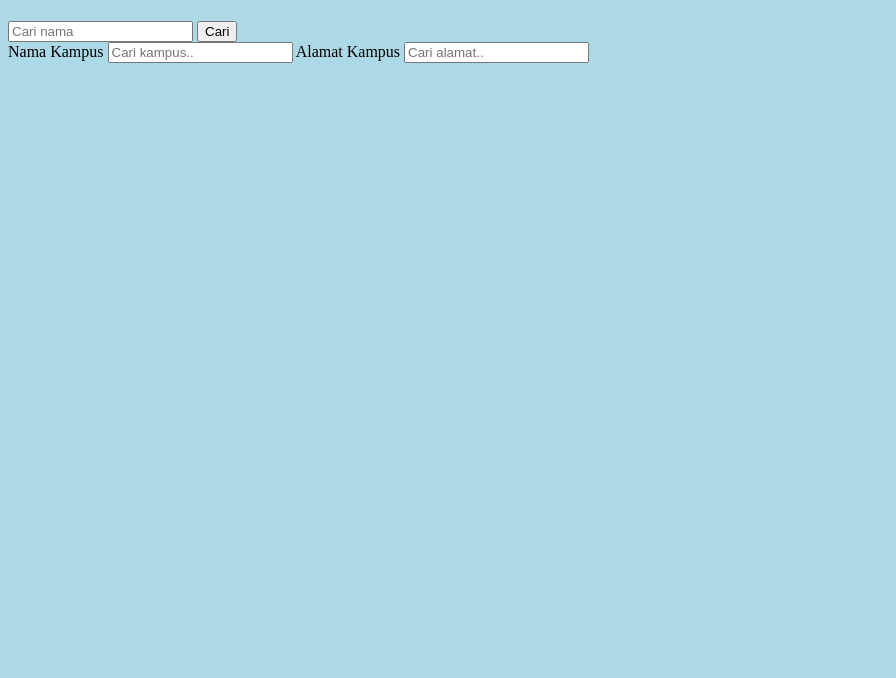
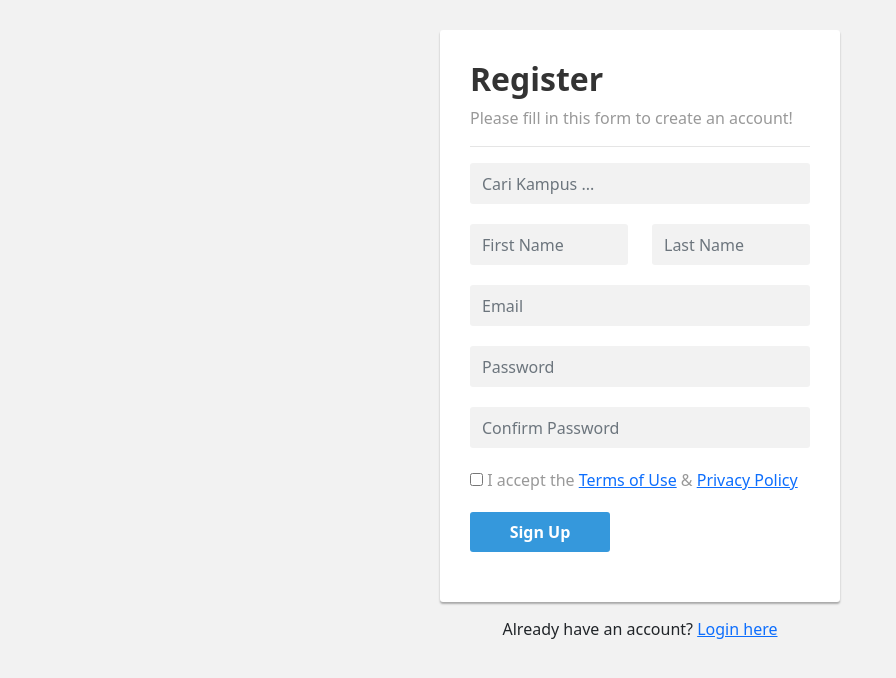
Before and after one commit to matapandax/tester-api, a Django app: page / in a window 1280 px wide. Shown: the top 678 px of the page, without its empty margins (0-896 px from the left). Run offline with Django 3.2, Linux system fonts and the light colour scheme; data that the repository does not hold is empty.

Commit message:
first commit

```diff
--- a/dikti_api/templates/home.html
+++ b/dikti_api/templates/home.html
@@ -1,44 +1,103 @@
 <!DOCTYPE html>
 <html lang="en">
 <head>
-    <meta charset="UTF-8">
-    <meta name="viewport" content="width=device-width, initial-scale=1.0">
-    <meta http-equiv="X-UA-Compatible" content="ie=edge">
-    <title>Pendaftaran</title>
+    <!-- Required meta tags -->
+    <meta charset="utf-8">
+    <meta name="viewport" content="width=device-width, initial-scale=1, shrink-to-fit=no">
+
+    <!-- Bootstrap CSS -->
+    <link href="https://cdn.jsdelivr.net/npm/bootstrap@5.0.2/dist/css/bootstrap.min.css" rel="stylesheet" integrity="sha384-EVSTQN3/azprG1Anm3QDgpJLIm9Nao0Yz1ztcQTwFspd3yD65VohhpuuCOmLASjC" crossorigin="anonymous">
+    <link rel="stylesheet" href="https://cdnjs.cloudflare.com/ajax/libs/font-awesome/4.7.0/css/font-awesome.min.css">
+    <link rel="stylesheet" href="https://cdnjs.cloudflare.com/ajax/libs/animate.css/3.7.2/animate.min.css">
+
+    <title>Register</title>
     <style>
+        .container{
+            margin-top: 100px;
+        }
+        .signup-form {
+            width: 400px;
+            margin: 30px auto;
+        }
+        .signup-form form {
+            color: #999;
+            border-radius: 3px;
+            margin-bottom: 15px;
+            background: #fff;
+            box-shadow: 0px 2px 2px rgba(0, 0, 0, 0.3);
+            padding: 30px;
+          }
+        .signup-form h2 {
+            color: #333;
+            font-weight: bold;
+            margin-top: 0;
+        }
+        .signup-form .hint-text {
+            padding-bottom: 15px;
+            text-align: center;
+        }
+        .signup-form .btn {
+            font-size: 16px;
+            font-weight: bold;
+            background: #3598dc;
+            border: none;
+            min-width: 140px;
+          }
+        .form-control, .btn {
+            border-radius: 3px;
+            margin-bottom: 20px;
+          }
+        .form-control {
+            height: 41px;
+            background: #f2f2f2;
+            box-shadow: none !important;
+            border: none;
+        }
+        .form-check-label{
+            margin-bottom: 20px;
+        }
         body{
-            background:lightblue;
-        }
-        .form-grup{
-            width:400px;
-            margin:0 auto;
-            background:white;
-            padding:20px;
-            border-radius:10px;
+            background-color: #f2f2f2;
         }
     </style>
 </head>
 <body>
-    <h1>{{search}}</h1>
-    <form action="{{url}}" method="post">
-        <input type="hidden" name="_token" value="{{ data }}">
-        <input type="text" name="search" id="search" placeholder="Cari nama">
-        <input type="submit" value="Cari">
-        <div class="form-group">
-            <form>
-                <label for="nama"> Nama Kampus</label>
-                <input type="text" name="nama" id="nama" placeholder="Cari kampus.." list="listkampus">
-                <label for="alamat"> Alamat Kampus</label>
-                <input type="text" name="alamat" id="alamat" placeholder="Cari alamat.." list="listalamat">
-                {% for i in data %}
+    <div class="signup-form">
+        <form action="/examples/actions/confirmation.php" method="post">
+            <h2>Register</h2>
+            <p>Please fill in this form to create an account!</p>
+            <hr>
+            <div class="form-group">
+                <input type="text" class="form-control" name="kampus" placeholder="Cari Kampus ..." list="listkampus">
+                {% for i in data%}
                 <datalist id="listkampus">
-                    <datalist id="listalamat">
-                        <option value="{{i.nama}}">
-                        <option value="{{i.alamat}}">
+                    <option value="{{i.nama}}">
                 {% endfor %}
-                </select>
-            </form>
-        </div>
-    </form>
+            </div>
+            <div class="form-group">
+                <div class="row">
+                    <div class="col"><input type="text" class="form-control" name="first_name" placeholder="First Name" required="required"></div>
+                    <div class="col"><input type="text" class="form-control" name="last_name" placeholder="Last Name" required="required"></div>
+                </div>
+            </div>
+            <div class="form-group">
+                <input type="email" class="form-control" name="email" placeholder="Email" required="required">
+            </div>
+            <div class="form-group">
+                <input type="password" class="form-control" name="password" placeholder="Password" required="required">
+            </div>
+            <div class="form-group">
+                <input type="password" class="form-control" name="confirm_password" placeholder="Confirm Password" required="required">
+            </div>
+            <div class="form-group">
+                <label class="form-check-label"><input type="checkbox" required="required"> I accept the <a href="#">Terms of Use</a> &amp; <a href="#">Privacy Policy</a></label>
+            </div>
+            <div class="form-group">
+                <button type="submit" class="btn btn-primary btn-lg">Sign Up</button>
+            </div>
+
+        </form>
+        <div class="hint-text">Already have an account? <a href="#">Login here</a></div>
+    </div>
 </body>
 </html>
```
